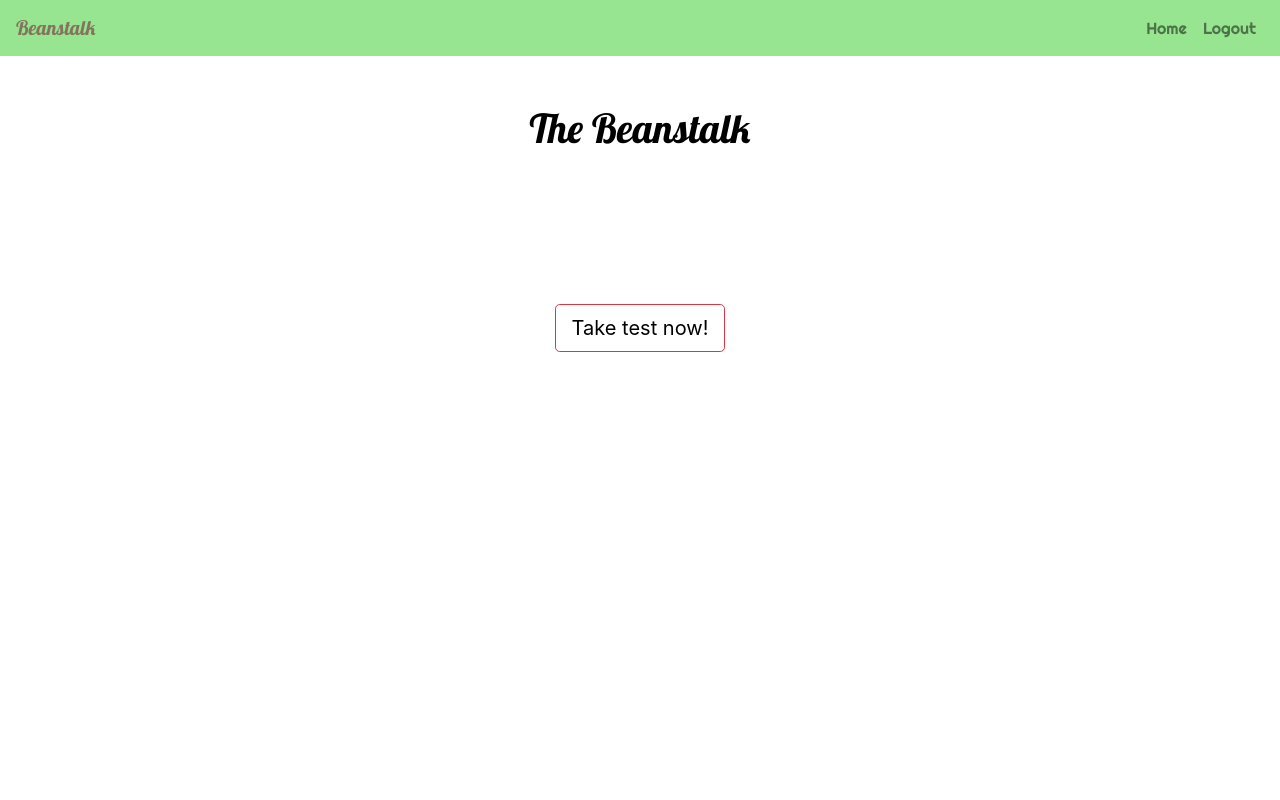
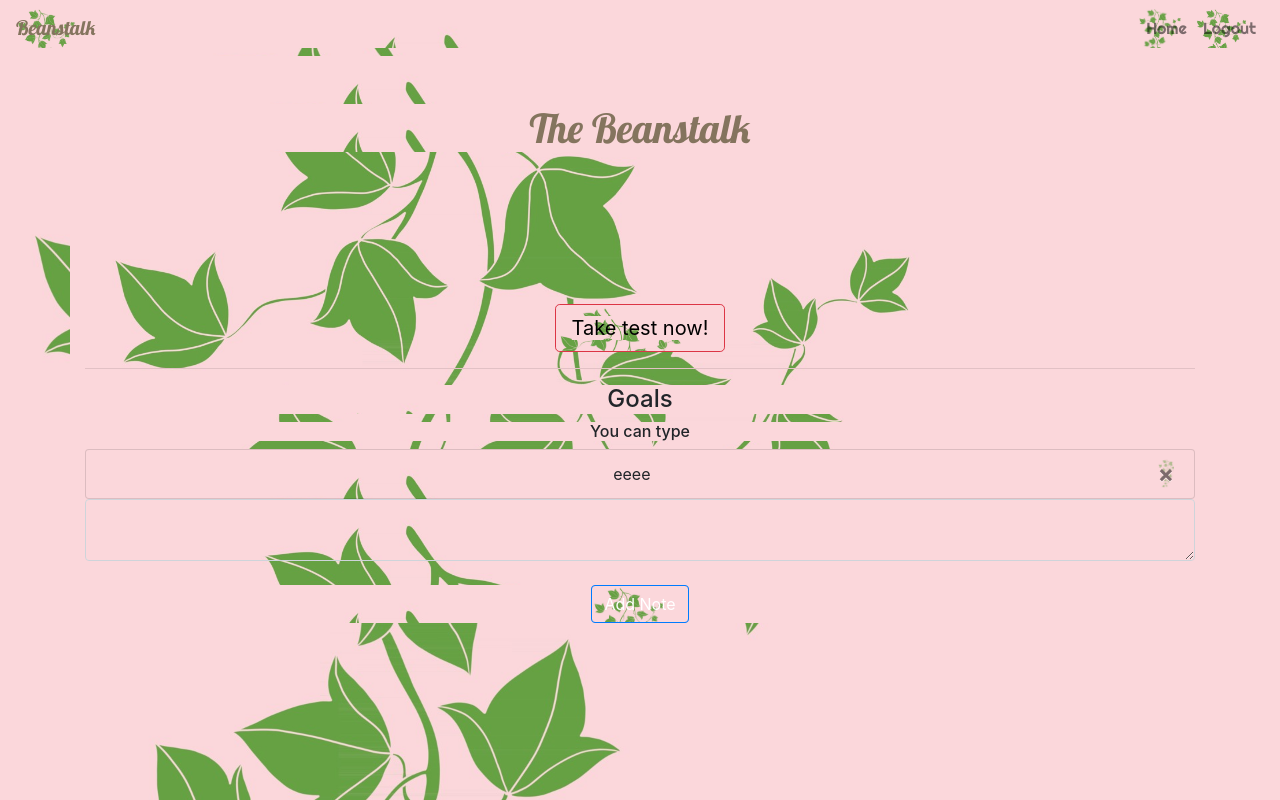
Before and after one commit to DevanshShr1vastava/BEANSTALK-REPOSITORY, a Flask app: page / in a window 1280 px wide. Run offline with Flask 2, Linux system fonts and the light colour scheme; a user stored in the database is signed in; data comes from the database, SQL or seed files in the repository; both versions use the stored data as it was after the commit; some libraries are stand-ins or nearby versions.

Commit message:
website updates

```diff
--- a/Website/templates/base.html
+++ b/Website/templates/base.html
@@ -42,7 +42,7 @@
 
     <!--using double curly braces you can write python expression in this in the html file -->
 
-    <nav class = "navbar navbar-expand-lg navbar-light sticky-top" style="background-color: #98e591;"><!--This is bootstrap syntax-->
+    <nav class = "navbar navbar-expand-lg navbar-light sticky-top" style="background-color: #b6e1cd;"><!--This is bootstrap syntax-->
       <a class="navbar-brand" href="/" style="font-family: lobster, cursive; color: #84745e;">Beanstalk</a>
       <button class = "navbar-toggler" type = "button" data-toggle="collapse" data-target = "#navbar">
             <span class = "navbar-toggler-icon"></span>
@@ -90,5 +90,7 @@
     <script
     type = "text/javascript"
     src = "{{url_for('static',filename='index.js')}}"></script>
+
+
 </body>
 </html>
--- a/Website/templates/home.html
+++ b/Website/templates/home.html
@@ -2,20 +2,21 @@
 
 {% block content %}
 <style>
-  * {padding: 0;margin: 0;}
+  * {padding: 0;margin: 0; background-image: url('/Website/templates/images/ivy.jpg'); background-size: cover;}
 </style>
-<div id="body" style="background-color: white;">
+<div id="card border-dark">
   <center>
     <br><br>
-    <div id="title">
-      <h1 style="font-family: lobster, cursive;color: #000;"> The Beanstalk </h1>
+    <div id="card-title">
+      <h1 style="font-family: lobster, cursive; color: #84745e;"> The Beanstalk </h1>
     </div>
     <br><br><br><br><br><br>
     <button type="button" class="btn btn-outline-danger btn-lg">
       <a href="/mcq" style="color: black; text-decoration: none;"> Take test now!</a>
     </button>
-</center>
-  <!--<h4>Notes</h4>
+    <hr>
+    <h4>Goals</h4>
+    <h6>You can type</h6>
     <ul class="list-group list-group-fluch" id="notes">
       {% for note in user.notes %}
       <li class="list-group-item">
@@ -32,6 +33,7 @@
       <div align="center">
         <button type="submit" class="btn btn-primary"> Add Note </button>
       </div>
-  </form>-->
+    </form>
+  </center>
 </div>
 {% endblock %}
```
Also changed, not shown: Website/mcq.py (+6 -6 lines), Website/templates/mcq.html (+5 -5 lines), Website/database.db, Website/templates/images/beanstalk.png (added), Website/templates/images/ivy.jpg (added), analyse.db, 1 other file. Lines whose indentation alone changed are shown as unchanged.
